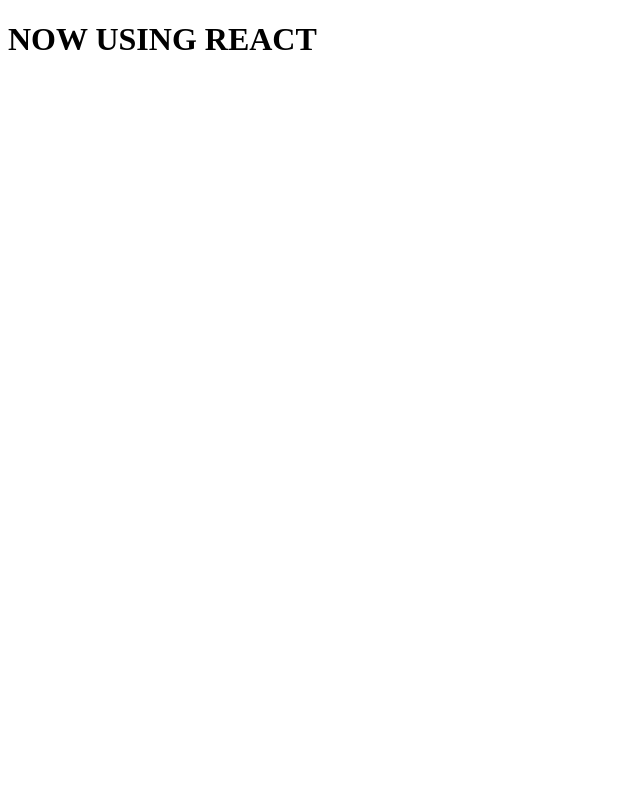
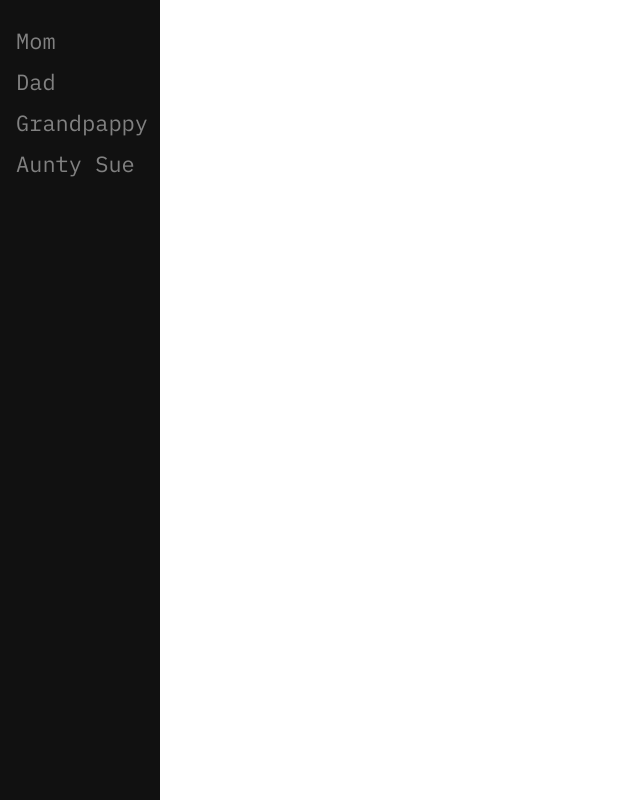
Before and after one commit to hlehv/pointandclick, a React (Create React App) app in the folder client/: page / in a window 1280 px wide. Shown: the whole page, without its empty margins (0-640 px from the left). Built offline with nearby package versions, Linux system fonts and the light colour scheme.

Commit message:
Sidebar working

```diff
--- a/client/public/index.html
+++ b/client/public/index.html
@@ -8,6 +8,7 @@
       content="width=device-width, initial-scale=1, shrink-to-fit=no"
     />
     <title>React App</title>
+    <link href="https://fonts.googleapis.com/css?family=IBM+Plex+Mono" rel="stylesheet">
   </head>
   <body>
     <noscript>You need to enable JavaScript to run this app.</noscript>
--- a/client/src/components/App.js
+++ b/client/src/components/App.js
@@ -1,9 +1,12 @@
 import React from "react";
+import Sidebar from "./Sidebar/Sidebar";
 
 class App extends React.Component {
   render() {
     return (
-      <h1>NOW USING REACT</h1>
+      <div className="App">
+        <Sidebar />
+      </div>
     );
   }
 }
--- /dev/null
+++ b/client/src/components/Sidebar/Sidebar.css
@@ -0,0 +1,19 @@
+.sidebar{
+  height: 100%;
+  width: 160px;
+  position: fixed;
+  z-index: 1;
+  top: 0;
+  left: 0;
+  background-color: #111;
+  overflow-x: hidden;
+  padding-top: 20px;
+}
+.sidebar a {
+  padding: 6px 8px 6px 16px;
+  text-decoration: none;
+  font-size: 22px;
+  color: #818181;
+  display: block;
+  font-family: 'IBM Plex Mono', monospace;
+}
--- /dev/null
+++ b/client/src/components/Sidebar/Sidebar.js
@@ -0,0 +1,16 @@
+import React from "react";
+import "./Sidebar.css";
+
+class Sidebar extends React.Component {
+  render() {
+    return (
+      <div class="sidebar">
+        <a href ="#">Mom</a>
+        <a href = "#">Dad</a>
+        <a href = "#">Grandpappy</a>
+        <a href = "#">Aunty Sue</a>
+      </div>
+    );
+  }
+}
+export default Sidebar;
```
Also changed, not shown: client/src/components/dock/dock.css (added, +7 -0 lines), client/src/components/dock/dock.html (added, +7 -0 lines).
